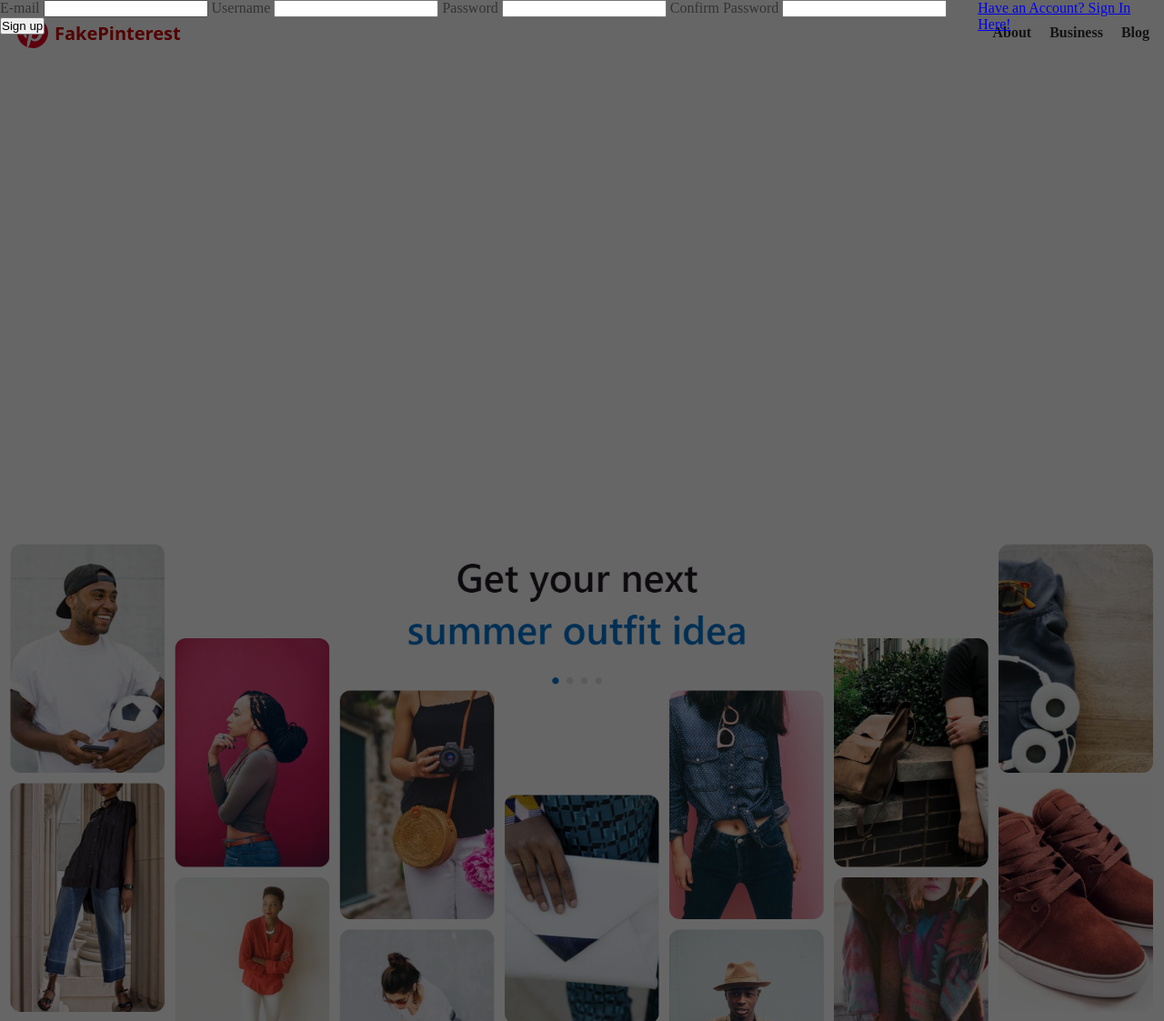
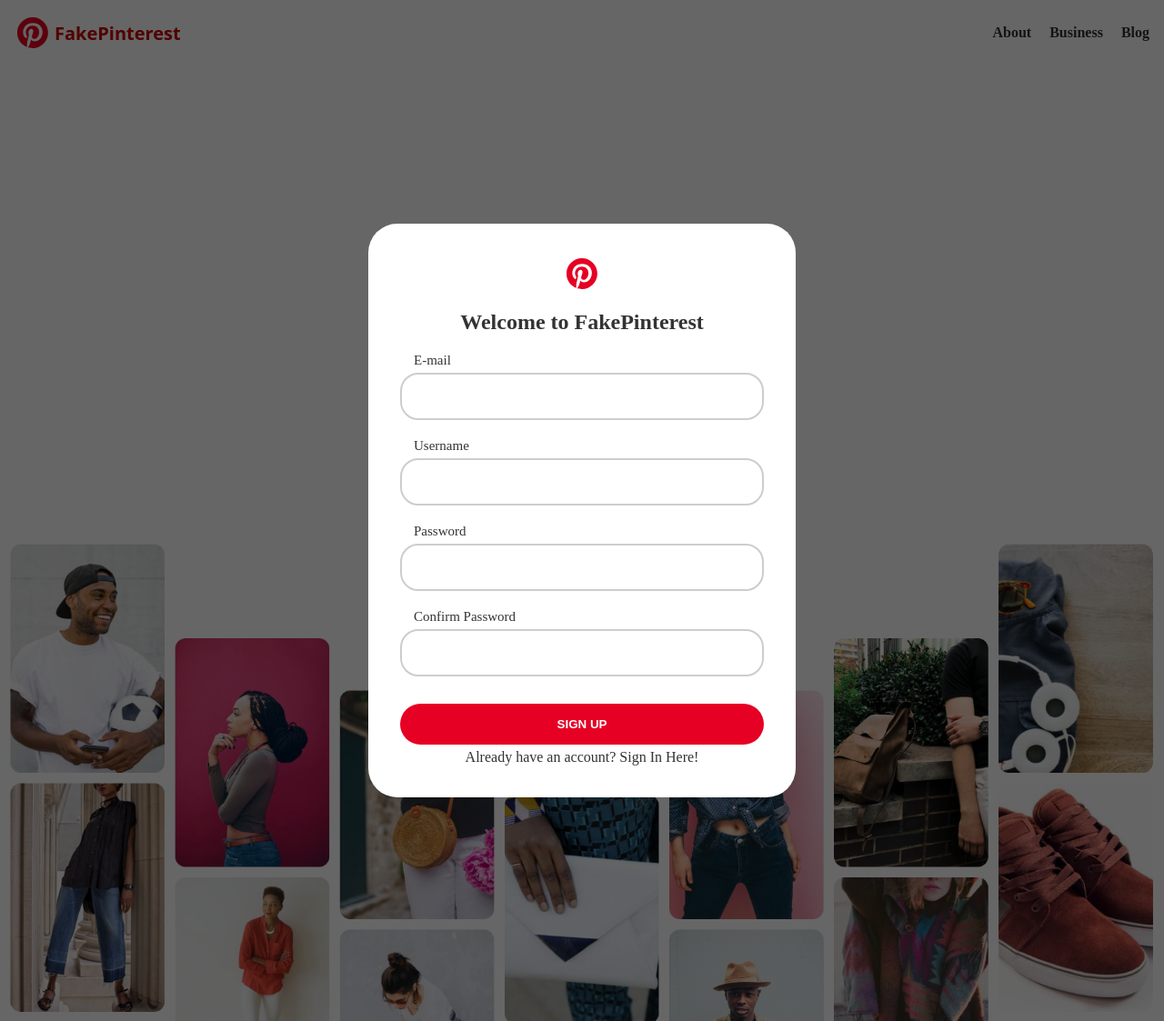
Before and after one commit to ranonbezerra/FakePinterest_Project, a Flask app: page /sign_up in a window 1280 px wide. Shown: the whole page at 91% size. Run offline with Flask 3, Linux system fonts and the light colour scheme.

Commit message:
Layout updated on feed, navbar and sign_up pages

```diff
--- a/fakepinterest_proj/templates/sign_up.html
+++ b/fakepinterest_proj/templates/sign_up.html
@@ -5,24 +5,51 @@
 {% endblock %}
 
 {% block form %}
-    <form method="POST">
+<form method="POST" class="popup">
+    {{ form.csrf_token }}
+    <svg
+        height="40"
+        viewBox="-3 -3 82 82"
+        width="40"
+        style="display: block">
+        <title>Pinterest logo</title>
+        <circle cx="38" cy="38" fill="white" r="40"></circle>
+        <path
+        d="M27.5 71c3.3 1 6.7 1.6 10.3 1.6C57 72.6 72.6 57 72.6 37.8 72.6 18.6 57 3 37.8 3 18.6 3 3 18.6 3 37.8c0 14.8 9.3 27.5 22.4 32.5-.3-2.7-.6-7.2 0-10.3l4-17.2s-1-2-1-5.2c0-4.8 3-8.4 6.4-8.4 3 0 4.4 2.2 4.4 5 0 3-2 7.3-3 11.4C35.6 49 38 52 41.5 52c6.2 0 11-6.6 11-16 0-8.3-6-14-14.6-14-9.8 0-15.6 7.3-15.6 15 0 3 1 6 2.6 8 .3.2.3.5.2 1l-1 3.8c0 .6-.4.8-1 .4-4.4-2-7-8.3-7-13.4 0-11 7.8-21 22.8-21 12 0 21.3 8.6 21.3 20 0 12-7.4 21.6-18 21.6-3.4 0-6.7-1.8-7.8-4L32 61.7c-.8 3-3 7-4.5 9.4z"
+        fill="#e60023"
+        fill-rule="evenodd">
+        </path>
+    </svg>
 
-        {{ form.csrf_token }}
-        {{ form.email.label() }}
-        {{ form.email() }}
+    <h2>Welcome to FakePinterest</h2>
 
-        {{ form.username.label() }}
-        {{ form.username() }}
+    <div class="div-input">
+        {{ form.email.label(class="label") }}
+        {{ form.email(class="input") }}
+    </div>
 
-        {{ form.password.label() }}
-        {{ form.password() }}
+    <div class="div-input">
 
-        {{ form.confirm_password.label() }}
-        {{ form.confirm_password() }}
+        {{ form.username.label(class="label") }}
+        {{ form.username(class="input") }}
+    </div>
 
-        {{ form.confirmation_button() }}
+    <div class="div-input">
 
-    </form>
+        {{ form.password.label(class="label") }}
+        {{ form.password(class="input") }}
+    </div>
 
-    <a href="{{ url_for('homepage')}}">Have an Account? Sign In Here!</a>
+    <div class="div-input">
+
+        {{ form.confirm_password.label(class="label") }}
+        {{ form.confirm_password(class="input") }}
+    </div>
+
+    <div class="div-botao">
+        {{ form.confirmation_button(class="botao-login") }}
+        <a href="{{ url_for('homepage')}}" class="link-criarconta">Already have an account? Sign In Here!</a>
+
+    </div>
+</form>
 {% endblock %}
```
Also changed, not shown: fakepinterest_proj/templates/feed.html (+9 -9 lines), fakepinterest_proj/templates/navbar.html (+25 -5 lines).
